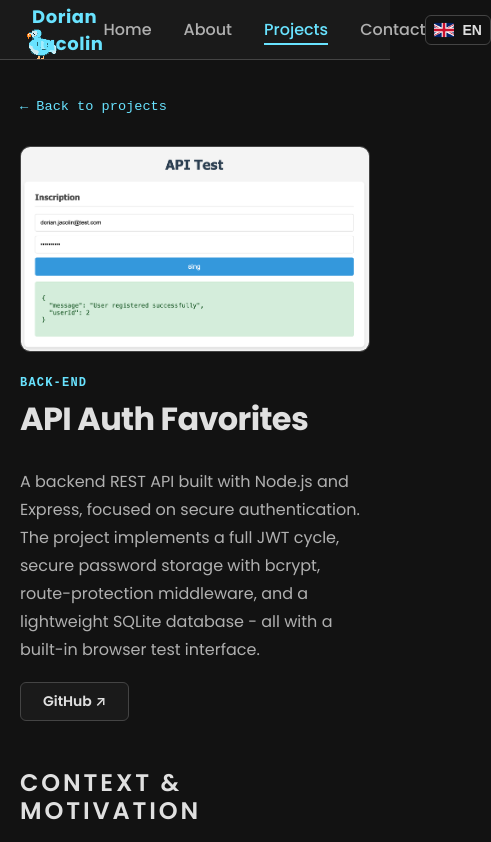
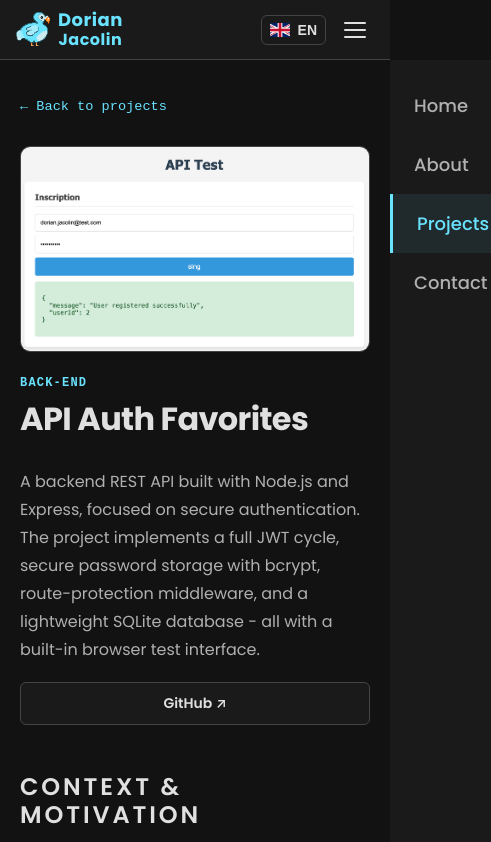
Before and after one commit to Jacma-pro/portfolio, a React (Vite) app: page /projects/api-auth in a window 390 px wide. Shown: the top 842 px of the page, 491 px wide, since content can reach past the window. Built offline with nearby package versions, Linux system fonts and the light colour scheme.

Commit message:
feat: enhance responsive

```diff
--- a/src/components/DodoWalker.scss
+++ b/src/components/DodoWalker.scss
@@ -12,6 +12,10 @@
   overflow: hidden;
   z-index: 0;
 
+  @media (max-width: 700px) {
+    display: none;
+  }
+
   &__sprite {
     position: absolute;
     top: 0;
--- a/src/components/Navbar.scss
+++ b/src/components/Navbar.scss
@@ -1,5 +1,7 @@
 @use '../styles/colors/colors' as *;
 @use '../styles/fonts/font' as *;
+
+$navbar-bp: 700px;
 
 .navbar {
   display: grid;
@@ -13,16 +15,45 @@
   top: 0;
   z-index: 100;
 
+  @media (max-width: $navbar-bp) {
+    grid-template-columns: 1fr auto;
+    padding: 0 1rem;
+  }
+
   &__logo {
     justify-self: start;
-    font-size: var(--fs-md);
-    font-weight: $fw-bold;
-    color: var(--accent-primary);
-    letter-spacing: 0.03em;
+    display: flex;
+    align-items: center;
+    text-decoration: none;
     position: relative;
     z-index: 1;
+
+    &-sprite {
+      width: 34 px;
+      height: 34px;
+    }
+
+    &-name {
+      display: flex;
+      flex-direction: column;
+      line-height: 1.15;
+      font-weight: $fw-bold;
+      color: $dodo-blue;
+      letter-spacing: 0.03em;
+      margin-left: 0.5rem;
+      white-space: nowrap;
+
+      span:first-child {
+        font-size: var(--fs-md);
+      }
+      span:last-child {
+        text-align: center;
+        font-size: var(--fs-base);
+      }
+    }
   }
 
+  // ── Desktop links ────────────────────────────────────────────────────────
   &__links {
     display: flex;
     gap: 2rem;
@@ -48,10 +79,56 @@
         border-bottom-color: var(--accent-primary);
       }
     }
+
+    // ── Mobile drawer ───────────────────────────────────────────────────
+    @media (max-width: $navbar-bp) {
+      position: fixed;
+      inset: 0;
+      top: 60px;
+      flex-direction: column;
+      gap: 0;
+      background: var(--bg-secondary);
+      padding: 1rem 0;
+      transform: translateX(100%);
+      transition: transform 0.3s ease;
+      z-index: 99;
+      overflow-y: auto;
+
+      &--open {
+        transform: translateX(0);
+      }
+
+      li {
+        width: 100%;
+      }
+
+      a {
+        display: block;
+        padding: 1rem 1.5rem;
+        font-size: var(--fs-md);
+        border-bottom: none;
+
+        &.active {
+          background: rgba($dodo-blue, 0.08);
+          border-bottom: none;
+          border-left: 3px solid var(--accent-primary);
+        }
+      }
+    }
   }
 
+  // ── Right group (lang + burger) ──────────────────────────────────────────
+  &__right-group {
+    justify-self: end;
+    display: flex;
+    align-items: center;
+    gap: 0.75rem;
+    position: relative;
+    z-index: 101;
+  }
+
+  // ── Lang button ──────────────────────────────────────────────────────────
   &__lang {
-    justify-self: end;
     background: transparent;
     border: 1px solid var(--border-color);
     padding: 0.25rem 0.5rem;
@@ -78,4 +155,64 @@
       margin-left: 0.5rem;
     }
   }
+
+  // ── Burger button ────────────────────────────────────────────────────────
+  &__burger {
+    display: none;
+    flex-direction: column;
+    justify-content: center;
+    gap: 5px;
+    background: none;
+    border: none;
+    cursor: pointer;
+    padding: 6px;
+    width: 36px;
+    height: 36px;
+    z-index: 101;
+
+    @media (max-width: $navbar-bp) {
+      display: flex;
+    }
+  }
+
+  &__burger-line {
+    display: block;
+    width: 22px;
+    height: 2px;
+    background: var(--text-primary);
+    border-radius: 2px;
+    transition: transform 0.3s ease, opacity 0.3s ease;
+  }
+
+  &__burger--active &__burger-line {
+    &:nth-child(1) {
+      transform: translateY(7px) rotate(45deg);
+    }
+    &:nth-child(2) {
+      opacity: 0;
+    }
+    &:nth-child(3) {
+      transform: translateY(-7px) rotate(-45deg);
+    }
+  }
+
+  // ── Overlay ──────────────────────────────────────────────────────────────
+  &__overlay {
+    display: none;
+
+    @media (max-width: $navbar-bp) {
+      display: block;
+      position: fixed;
+      inset: 0;
+      top: 60px;
+      background: rgba(0, 0, 0, 0.5);
+      z-index: 98;
+      animation: overlay-fade-in 0.25s ease;
+    }
+  }
 }
+
+@keyframes overlay-fade-in {
+  from { opacity: 0; }
+  to   { opacity: 1; }
+}
--- a/src/components/Navbar.tsx
+++ b/src/components/Navbar.tsx
@@ -1,23 +1,49 @@
-import { NavLink } from 'react-router-dom'
+import { useState, useEffect, useCallback } from 'react'
+import { NavLink, useLocation } from 'react-router-dom'
 import { useTranslation } from 'react-i18next'
 import DodoWalker from './DodoWalker'
 import frFlag from '../assets/flags/fr.webp'
 import gbFlag from '../assets/flags/gb.webp'
+import dodoFrame from '../assets/dodo-frame/walk_right_0.png'
 import './Navbar.scss'
 
 const Navbar = () => {
   const { t, i18n } = useTranslation()
+  const [menuOpen, setMenuOpen] = useState(false)
+  const location = useLocation()
 
   const toggleLang = () => {
     i18n.changeLanguage(i18n.language.startsWith('fr') ? 'en' : 'fr')
   }
 
+  const toggleMenu = useCallback(() => {
+    setMenuOpen(prev => !prev)
+  }, [])
+
+  // Close menu on route change
+  useEffect(() => {
+    setMenuOpen(false)
+  }, [location.pathname])
+
+  // Lock body scroll when menu is open
+  useEffect(() => {
+    document.body.style.overflow = menuOpen ? 'hidden' : ''
+    return () => { document.body.style.overflow = '' }
+  }, [menuOpen])
+
   return (
-    <nav className="navbar">
+    <nav className={`navbar${menuOpen ? ' navbar--open' : ''}`}>
       <DodoWalker />
 
-      <span className="navbar__logo">Dorian Jacolin</span>
-      <ul className="navbar__links">
+      <NavLink to="/" className="navbar__logo" aria-label="Accueil">
+        <img src={dodoFrame} alt="" className="navbar__logo-sprite" aria-hidden="true" />
+        <span className="navbar__logo-name">
+          <span>Dorian</span>
+          <span>Jacolin</span>
+        </span>
+      </NavLink>
+
+      <ul className={`navbar__links${menuOpen ? ' navbar__links--open' : ''}`}>
         <li>
           <NavLink to="/" end className={({ isActive }) => isActive ? 'active' : ''}>
             {t('navbar.home')}
@@ -39,6 +65,8 @@ const Navbar = () => {
           </NavLink>
         </li>
       </ul>
+
+      <div className="navbar__right-group">
         <button type="button" className="navbar__lang" onClick={toggleLang} aria-label="Switch language">
           <img
             src={i18n.language.startsWith('fr') ? frFlag : gbFlag}
@@ -49,6 +77,21 @@ const Navbar = () => {
             {i18n.language.startsWith('fr') ? 'FR' : 'EN'}
           </span>
         </button>
+
+        <button
+          type="button"
+          className={`navbar__burger${menuOpen ? ' navbar__burger--active' : ''}`}
+          onClick={toggleMenu}
+          aria-label={menuOpen ? 'Close menu' : 'Open menu'}
+          aria-expanded={menuOpen}
+        >
+          <span className="navbar__burger-line" />
+          <span className="navbar__burger-line" />
+          <span className="navbar__burger-line" />
+        </button>
+      </div>
+
+      {menuOpen && <div className="navbar__overlay" onClick={() => setMenuOpen(false)} />}
     </nav>
   )
 }
--- a/src/components/ProjectCard.scss
+++ b/src/components/ProjectCard.scss
@@ -78,6 +78,10 @@
     gap: 8px;
     padding: 16px;
     flex: 1;
+
+    @media (max-width: 480px) {
+      padding: 12px;
+    }
   }
 
   &__title {
--- a/src/components/ProjectPresentation.scss
+++ b/src/components/ProjectPresentation.scss
@@ -26,6 +26,10 @@
     height: auto;
     object-fit: cover;
     max-height: 420px;
+
+    @media (max-width: 600px) {
+      max-height: 220px;
+    }
   }
 
   &__hero-info {
@@ -61,6 +65,10 @@
     line-height: $lh-loose;
     max-width: 680px;
     margin: 0.25rem 0 0;
+
+    @media (max-width: 480px) {
+      font-size: $fs-sm;
+    }
   }
 
   &__hero-links {
@@ -68,6 +76,10 @@
     gap: 12px;
     flex-wrap: wrap;
     margin-top: 0.5rem;
+
+    @media (max-width: 480px) {
+      flex-direction: column;
+    }
   }
 
   // ── Links (shared) ────────────────────────────────────────────────────────
@@ -80,6 +92,11 @@
     font-weight: $fw-semibold;
     text-decoration: none;
     transition: opacity 0.15s, transform 0.15s;
+
+    @media (max-width: 480px) {
+      justify-content: center;
+      padding: 10px 18px;
+    }
 
     &:hover {
       opacity: 0.8;
@@ -125,6 +142,11 @@
     margin-bottom: 2.5rem;
     padding-top: 1.5rem;
     border-top: 1px solid rgba($border-color, 0.5);
+
+    @media (max-width: 480px) {
+      margin-bottom: 1.75rem;
+      padding-top: 1rem;
+    }
 
     &:first-of-type {
       border-top: none;
@@ -232,6 +254,28 @@
     margin: 0;
   }
 
+  &__gallery-toggle {
+    display: block;
+    margin-top: 1rem;
+    background: transparent;
+    border: 1px solid rgba($dodo-blue, 0.4);
+    color: $dodo-blue;
+    font-family: $font-mono;
+    font-size: $fs-xs;
+    font-weight: $fw-bold;
+    letter-spacing: 0.08em;
+    text-transform: uppercase;
+    padding: 0.55rem 1.25rem;
+    border-radius: 6px;
+    cursor: pointer;
+    transition: background 0.2s, border-color 0.2s;
+
+    &:hover {
+      background: rgba($dodo-blue, 0.08);
+      border-color: $dodo-blue;
+    }
+  }
+
   // ── Lightbox ──────────────────────────────────────────────────────────────
   &__lightbox {
     position: fixed;
@@ -259,6 +303,12 @@
     box-shadow: 0 24px 80px rgba(0, 0, 0, 0.7);
     cursor: default;
     animation: lightbox-img-in 0.2s ease;
+
+    @media (max-width: 600px) {
+      max-width: 96vw;
+      max-height: 70vh;
+      border-radius: 4px;
+    }
   }
 
   @keyframes lightbox-img-in {
--- a/src/components/ProjectPresentation.tsx
+++ b/src/components/ProjectPresentation.tsx
@@ -18,6 +18,10 @@ const ProjectPresentation = ({ project }: Props) => {
     : []
 
   const images = project.images ?? []
+
+  // ── Gallery state ─────────────────────────────────────────────────────────
+  const GALLERY_LIMIT = 3
+  const [galleryExpanded, setGalleryExpanded] = useState(false)
 
   // ── Lightbox state ────────────────────────────────────────────────────────
   const [lightboxIndex, setLightboxIndex] = useState<number | null>(null)
@@ -175,8 +179,9 @@ const ProjectPresentation = ({ project }: Props) => {
       <section className="project-pres__section">
         <h2>{t('projects.detail.gallery_title')}</h2>
         {images.length > 0 ? (
+          <>
             <div className="project-pres__gallery">
-            {images.map((src, i) => (
+              {(galleryExpanded ? images : images.slice(0, GALLERY_LIMIT)).map((src, i) => (
                 <img
                   key={i}
                   src={src}
@@ -186,6 +191,18 @@ const ProjectPresentation = ({ project }: Props) => {
                 />
               ))}
             </div>
+            {images.length > GALLERY_LIMIT && (
+              <button
+                type="button"
+                className="project-pres__gallery-toggle"
+                onClick={() => setGalleryExpanded(prev => !prev)}
+              >
+                {galleryExpanded
+                  ? t('projects.detail.gallery_less')
+                  : t('projects.detail.gallery_more', { count: images.length - GALLERY_LIMIT })}
+              </button>
+            )}
+          </>
         ) : (
           <p className="project-pres__gallery-placeholder">
             {t('projects.detail.gallery_placeholder')}
--- a/src/i18n/en.json
+++ b/src/i18n/en.json
@@ -34,6 +34,8 @@
       "approach_title": "Technical Approach",
       "features_title": "Key Features",
       "gallery_title": "Gallery",
+      "gallery_more": "Show more ({{count}} photos)",
+      "gallery_less": "Show less",
       "learnings_title": "What I Learned",
       "links_title": "Links",
       "gallery_placeholder": "Screenshots coming soon…"
--- a/src/i18n/fr.json
+++ b/src/i18n/fr.json
@@ -34,6 +34,8 @@
       "approach_title": "Approche technique",
       "features_title": "Fonctionnalités clés",
       "gallery_title": "Galerie",
+      "gallery_more": "Voir plus ({{count}} photos)",
+      "gallery_less": "Voir moins",
       "learnings_title": "Ce que j'ai appris",
       "links_title": "Liens",
       "gallery_placeholder": "Les captures d'écran arrivent bientôt…"
--- a/src/pages/Contact.scss
+++ b/src/pages/Contact.scss
@@ -55,6 +55,10 @@
   @media (max-width: 720px) {
     grid-template-columns: 1fr;
     gap: 2rem;
+  }
+
+  @media (max-width: 480px) {
+    gap: 1.5rem;
   }
 }
 
@@ -217,6 +221,11 @@
   text-transform: uppercase;
   transition: background 0.2s ease, transform 0.15s ease, box-shadow 0.2s ease;
 
+  @media (max-width: 480px) {
+    align-self: stretch;
+    padding: 0.85rem 1.5rem;
+  }
+
   &:hover:not(:disabled) {
     background: $dodo-blue;
     transform: translateY(-1px);
--- a/src/pages/ProjectDetail.scss
+++ b/src/pages/ProjectDetail.scss
@@ -3,6 +3,11 @@
 
 .project-detail {
   max-width: 800px;
+
+  @media (max-width: 640px) {
+    padding-left: 1rem;
+    padding-right: 1rem;
+  }
 
   &__back {
     display: inline-block;
@@ -31,6 +36,10 @@
     height: auto;
     object-fit: cover;
     max-height: 380px;
+
+    @media (max-width: 480px) {
+      max-height: 220px;
+    }
   }
 
   // ── Header ─────────────────────────────────────────────────────────────────
@@ -55,6 +64,10 @@
     font-weight: $fw-extrabold;
     color: $text-primary;
     margin: 0;
+
+    @media (max-width: 480px) {
+      font-size: 1.5rem;
+    }
   }
 
   &__desc {
@@ -103,6 +116,10 @@
     display: flex;
     gap: 12px;
     flex-wrap: wrap;
+
+    @media (max-width: 480px) {
+      flex-direction: column;
+    }
   }
 
   &__link {
--- a/src/pages/Projects.scss
+++ b/src/pages/Projects.scss
@@ -54,7 +54,11 @@
   }
 }
 
-// Make projects page a bit wider than default 960px
 .page--projects {
   max-width: 1100px;
+
+  @media (max-width: 640px) {
+    padding-left: 1rem;
+    padding-right: 1rem;
+  }
 }
```
Lines whose indentation alone changed are shown as unchanged.
